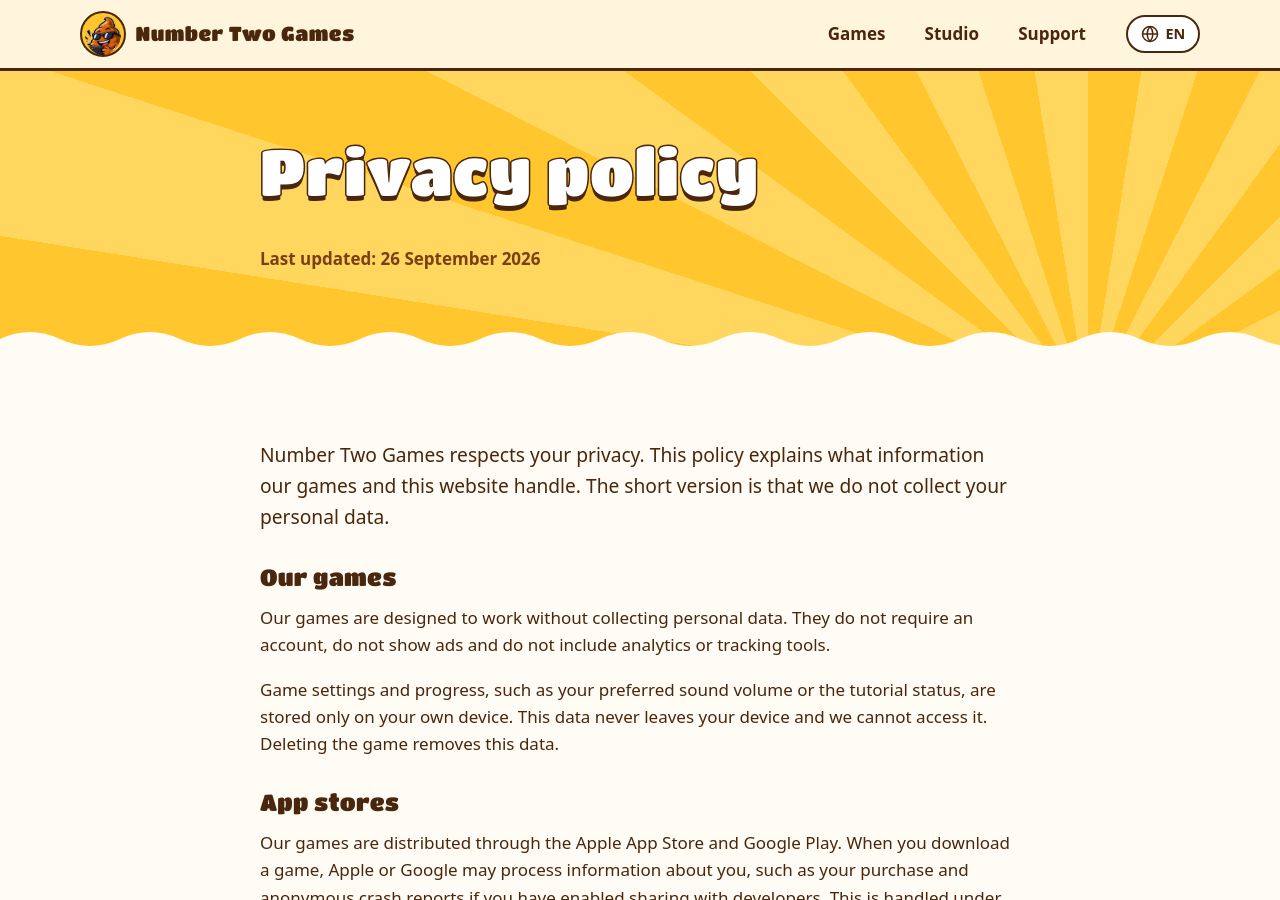
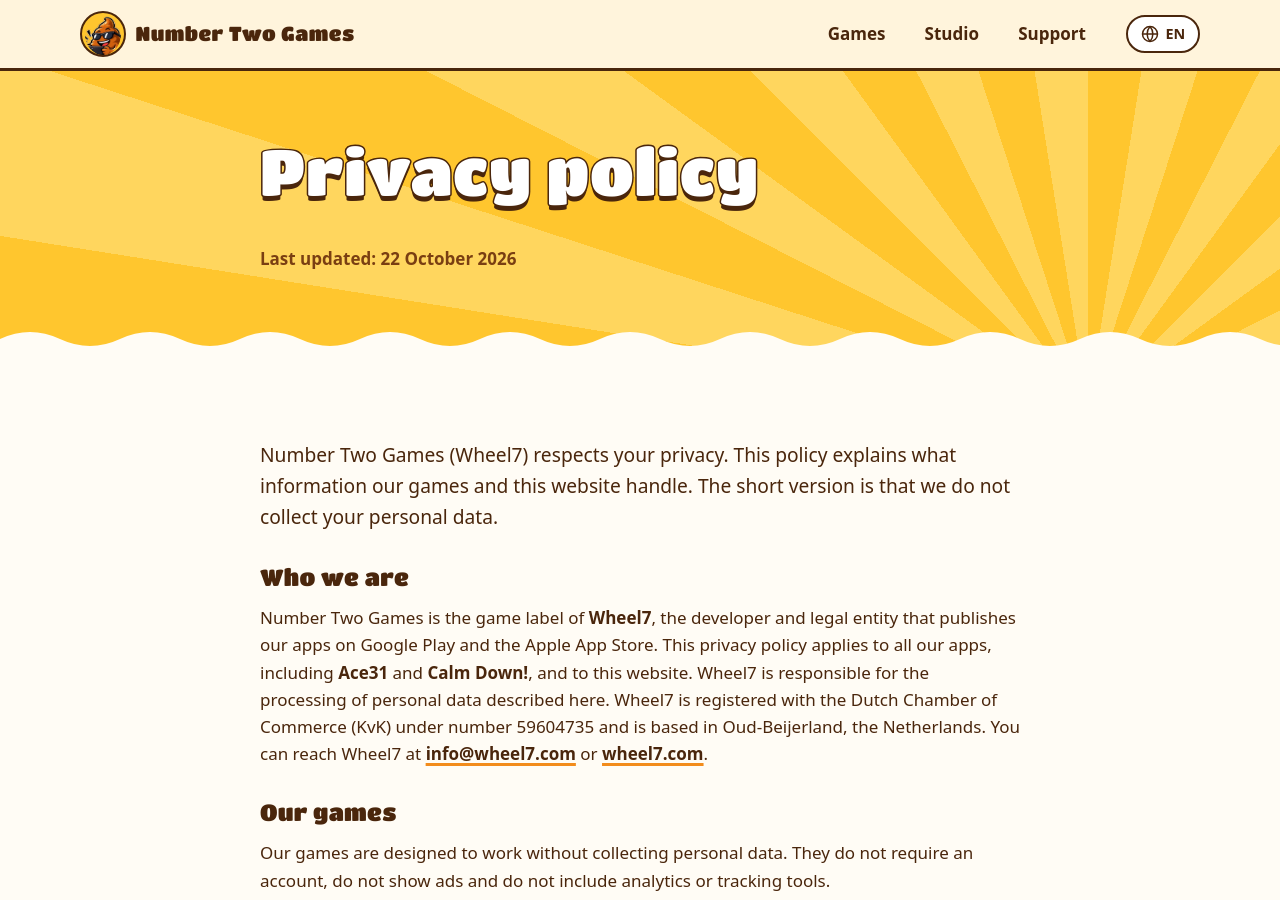
Before and after one commit to numbertwogames/numbertwogames.github.io, a Jekyll site: the page built from en/privacy/index.html, in a window 1280 px wide and 900 px high. Built offline with Jekyll 4.4.1, drawn with Linux system fonts in a browser that asks for light colours.

Commit message:
Name Wheel7 and our apps in the privacy policy
Google Play rejected Ace31 because the privacy policy did not mention
the app or the developer entity (Wheel7) linked to the Play listing.

Co-authored-by: Copilot App <223556219+Copilot@users.noreply.github.com>
Copilot-Session: 5a918b34-0f9b-40da-a477-2ec9d32f0289

```diff
--- a/_data/i18n/de.yml
+++ b/_data/i18n/de.yml
@@ -68,9 +68,12 @@ support:
 
 privacy:
   title: Datenschutzerklärung
-  updated: "Zuletzt aktualisiert: 26. September 2026"
-  intro: Number Two Games respektiert deine Privatsphäre. Diese Erklärung beschreibt, welche Informationen unsere Spiele und diese Website verarbeiten. Kurz gesagt, wir erheben keine personenbezogenen Daten.
+  updated: "Zuletzt aktualisiert: 22. Oktober 2026"
+  intro: Number Two Games (Wheel7) respektiert deine Privatsphäre. Diese Erklärung beschreibt, welche Informationen unsere Spiele und diese Website verarbeiten. Kurz gesagt, wir erheben keine personenbezogenen Daten.
   sections:
+    - title: Wer wir sind
+      body: |
+        Number Two Games ist das Spielelabel von **Wheel7**, dem Entwickler und der juristischen Person, die unsere Apps bei Google Play und im Apple App Store veröffentlicht. Diese Datenschutzerklärung gilt für alle unsere Apps, darunter **Ace31** und **Calm Down!**, sowie für diese Website. Wheel7 ist für die hier beschriebene Verarbeitung personenbezogener Daten verantwortlich. Wheel7 ist bei der niederländischen Handelskammer (KvK) unter der Nummer 59604735 eingetragen und hat seinen Sitz in Oud-Beijerland, Niederlande. Du erreichst Wheel7 unter [info@wheel7.com](mailto:info@wheel7.com) oder [wheel7.com](https://wheel7.com).
     - title: Unsere Spiele
       body: |
         Unsere Spiele funktionieren, ohne personenbezogene Daten zu erheben. Sie benötigen kein Konto, zeigen keine Werbung und enthalten keine Analyse- oder Tracking-Tools.
--- a/_data/i18n/en.yml
+++ b/_data/i18n/en.yml
@@ -71,9 +71,12 @@ support:
 
 privacy:
   title: Privacy policy
-  updated: "Last updated: 26 September 2026"
-  intro: Number Two Games respects your privacy. This policy explains what information our games and this website handle. The short version is that we do not collect your personal data.
+  updated: "Last updated: 22 October 2026"
+  intro: Number Two Games (Wheel7) respects your privacy. This policy explains what information our games and this website handle. The short version is that we do not collect your personal data.
   sections:
+    - title: Who we are
+      body: |
+        Number Two Games is the game label of **Wheel7**, the developer and legal entity that publishes our apps on Google Play and the Apple App Store. This privacy policy applies to all our apps, including **Ace31** and **Calm Down!**, and to this website. Wheel7 is responsible for the processing of personal data described here. Wheel7 is registered with the Dutch Chamber of Commerce (KvK) under number 59604735 and is based in Oud-Beijerland, the Netherlands. You can reach Wheel7 at [info@wheel7.com](mailto:info@wheel7.com) or [wheel7.com](https://wheel7.com).
     - title: Our games
       body: |
         Our games are designed to work without collecting personal data. They do not require an account, do not show ads and do not include analytics or tracking tools.
--- a/_data/i18n/es.yml
+++ b/_data/i18n/es.yml
@@ -68,9 +68,12 @@ support:
 
 privacy:
   title: Política de privacidad
-  updated: "Última actualización: 26 de septiembre de 2026"
-  intro: Number Two Games respeta tu privacidad. Esta política explica qué información tratan nuestros juegos y este sitio web. En resumen, no recopilamos tus datos personales.
+  updated: "Última actualización: 22 de octubre de 2026"
+  intro: Number Two Games (Wheel7) respeta tu privacidad. Esta política explica qué información tratan nuestros juegos y este sitio web. En resumen, no recopilamos tus datos personales.
   sections:
+    - title: Quiénes somos
+      body: |
+        Number Two Games es el sello de juegos de **Wheel7**, el desarrollador y la entidad legal que publica nuestras apps en Google Play y en el Apple App Store. Esta política de privacidad se aplica a todas nuestras apps, incluidas **Ace31** y **Calm Down!**, y a este sitio web. Wheel7 es responsable del tratamiento de datos personales descrito aquí. Wheel7 está inscrita en la Cámara de Comercio de los Países Bajos (KvK) con el número 59604735 y tiene su sede en Oud-Beijerland, Países Bajos. Puedes contactar con Wheel7 en [info@wheel7.com](mailto:info@wheel7.com) o en [wheel7.com](https://wheel7.com).
     - title: Nuestros juegos
       body: |
         Nuestros juegos están diseñados para funcionar sin recopilar datos personales. No requieren cuenta, no muestran anuncios y no incluyen herramientas de análisis ni de seguimiento.
--- a/_data/i18n/fr.yml
+++ b/_data/i18n/fr.yml
@@ -68,9 +68,12 @@ support:
 
 privacy:
   title: Politique de confidentialité
-  updated: "Dernière mise à jour : 26 septembre 2026"
-  intro: Number Two Games respecte votre vie privée. Cette politique explique quelles informations nos jeux et ce site web traitent. En résumé, nous ne collectons pas vos données personnelles.
+  updated: "Dernière mise à jour : 22 octobre 2026"
+  intro: Number Two Games (Wheel7) respecte votre vie privée. Cette politique explique quelles informations nos jeux et ce site web traitent. En résumé, nous ne collectons pas vos données personnelles.
   sections:
+    - title: Qui sommes-nous
+      body: |
+        Number Two Games est le label de jeux de **Wheel7**, le développeur et l'entité juridique qui publie nos applications sur Google Play et l'Apple App Store. Cette politique de confidentialité s'applique à toutes nos applications, dont **Ace31** et **Calm Down!**, ainsi qu'à ce site web. Wheel7 est responsable du traitement des données personnelles décrit ici. Wheel7 est inscrit à la Chambre de commerce néerlandaise (KvK) sous le numéro 59604735 et est établi à Oud-Beijerland, aux Pays-Bas. Vous pouvez contacter Wheel7 à [info@wheel7.com](mailto:info@wheel7.com) ou sur [wheel7.com](https://wheel7.com).
     - title: Nos jeux
       body: |
         Nos jeux sont conçus pour fonctionner sans collecter de données personnelles. Ils ne nécessitent pas de compte, n'affichent pas de publicité et n'intègrent aucun outil d'analyse ou de suivi.
--- a/_data/i18n/nl.yml
+++ b/_data/i18n/nl.yml
@@ -71,9 +71,12 @@ support:
 
 privacy:
   title: Privacybeleid
-  updated: "Laatst bijgewerkt: 26 september 2026"
-  intro: Number Two Games respecteert je privacy. Dit beleid legt uit welke informatie onze games en deze website verwerken. Kort gezegd verzamelen we geen persoonsgegevens.
+  updated: "Laatst bijgewerkt: 22 oktober 2026"
+  intro: Number Two Games (Wheel7) respecteert je privacy. Dit beleid legt uit welke informatie onze games en deze website verwerken. Kort gezegd verzamelen we geen persoonsgegevens.
   sections:
+    - title: Wie we zijn
+      body: |
+        Number Two Games is het gamelabel van **Wheel7**, de ontwikkelaar en juridische entiteit die onze apps publiceert op Google Play en in de Apple App Store. Dit privacybeleid geldt voor al onze apps, waaronder **Ace31** en **Calm Down!** (Zussenstreken), en voor deze website. Wheel7 is verantwoordelijk voor de verwerking van persoonsgegevens die hier wordt beschreven. Wheel7 is ingeschreven bij de Kamer van Koophandel (KvK) onder nummer 59604735 en is gevestigd in Oud-Beijerland, Nederland. Je bereikt Wheel7 via [info@wheel7.com](mailto:info@wheel7.com) of [wheel7.com](https://wheel7.com).
     - title: Onze games
       body: |
         Onze games werken zonder persoonsgegevens te verzamelen. Je hebt geen account nodig, er zijn geen advertenties en er zitten geen analyse- of trackingtools in.
```
